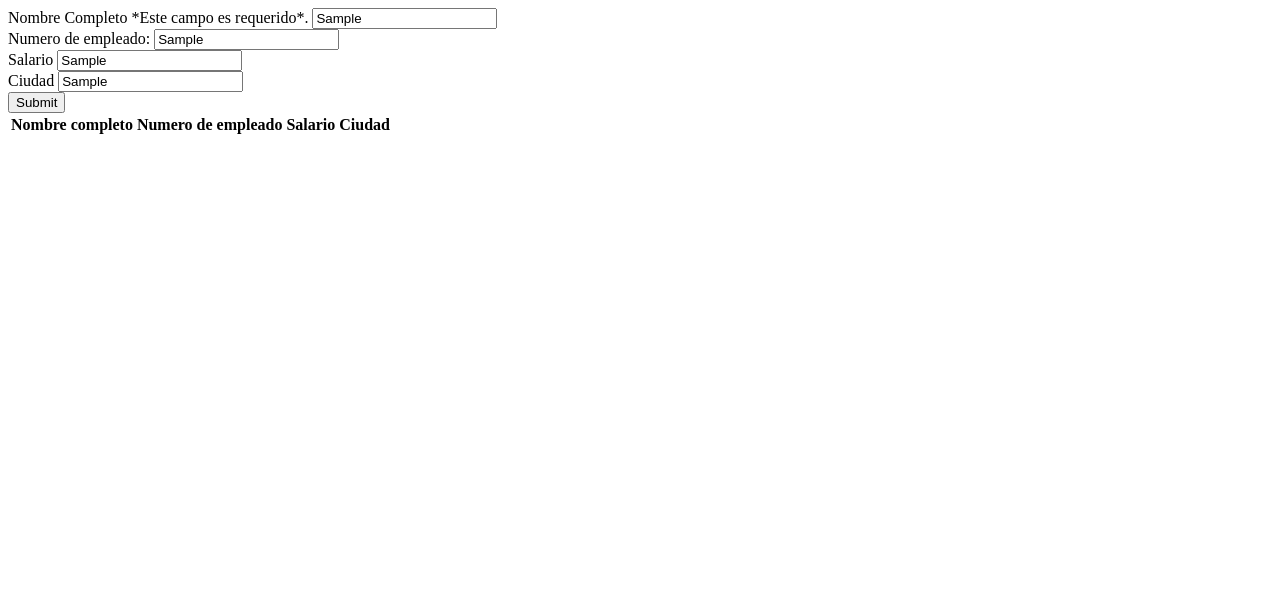
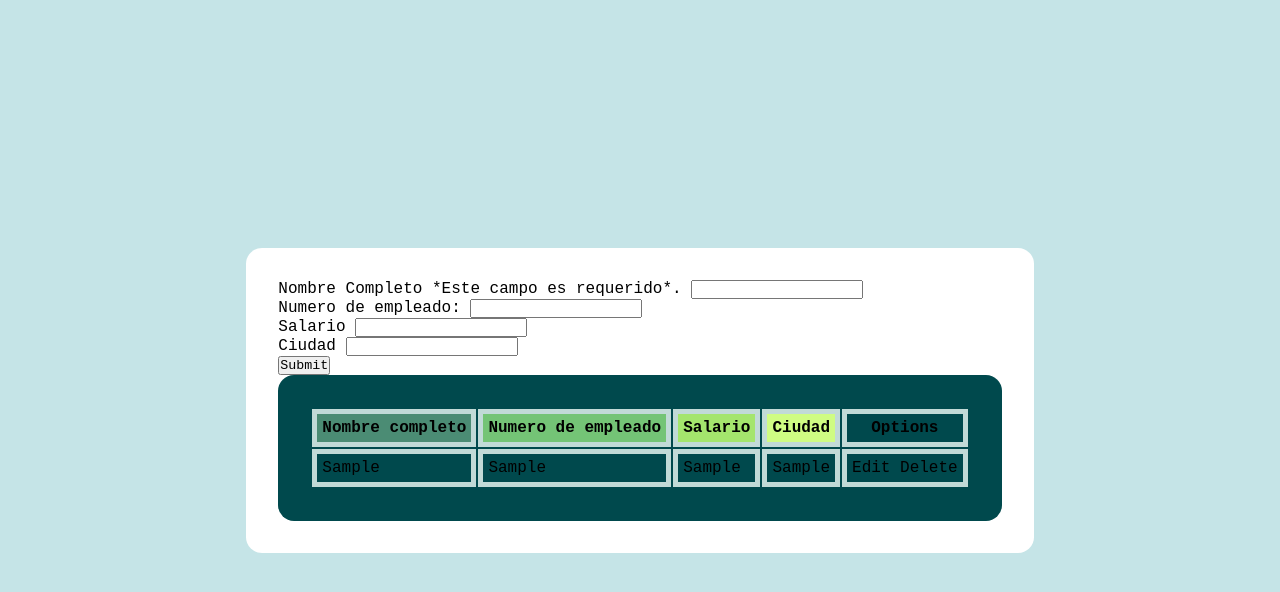
Before and after one commit to RonynPerez241100/SimpleCrud, a plain HTML site: page index.html in a window 1280 px wide. Both pictures are taken after typing "Sample", "Sample", "Sample", "Sample" into the empty fields and a click on the input "Submit". Drawn offline with Linux system fonts and the light colour scheme.

Commit message:
Final del programa

```diff
--- a/index.html
+++ b/index.html
@@ -1,6 +1,7 @@
 <!DOCTYPE html>
 <html>
 <head>
+<link rel="stylesheet" href="styles.css">
 <title>Page Title</title>
 </head>
 <body>
@@ -39,11 +40,11 @@
             <table class="list" id="employeeList">
                 <thead>
                     <tr>
-                        <th>Nombre completo</th>
-                        <th>Numero de empleado</th>
-                        <th>Salario</th>
-                        <th>Ciudad</th>
-                        <th></th>
+                        <th class="c1">Nombre completo</th>
+                        <th class="c2">Numero de empleado</th>
+                        <th class="c3">Salario</th>
+                        <th class="c4">Ciudad</th>
+                        <th>Options</th>
                     </tr>
                 </thead>
                 <tbody>
@@ -52,6 +53,7 @@
             </table>
         </div>
     </main>
+    <script src="javascript.js"></script>
 </body>
 
 </html>
--- /dev/null
+++ b/javascript.js
@@ -0,0 +1,79 @@
+var selectedRow = null
+
+function onFormSubmit() {
+    if (validate()) {
+        var formData = readFormData();
+        if (selectedRow == null)
+            insertNewRecord(formData);
+        else
+            updateRecord(formData);
+        resetForm();
+    }
+}
+
+function readFormData() {
+    var formData = {};
+    formData["fullName"] = document.getElementById("fullName").value;
+    formData["empCode"] = document.getElementById("empCode").value;
+    formData["salary"] = document.getElementById("salary").value;
+    formData["city"] = document.getElementById("city").value;
+    return formData;
+}
+
+function insertNewRecord(data) {
+    var table = document.getElementById("employeeList").getElementsByTagName('tbody')[0];
+    var newRow = table.insertRow(table.length);
+    cell1 = newRow.insertCell(0);
+    cell1.innerHTML = data.fullName;
+    cell2 = newRow.insertCell(1);
+    cell2.innerHTML = data.empCode;
+    cell3 = newRow.insertCell(2);
+    cell3.innerHTML = data.salary;
+    cell4 = newRow.insertCell(3);
+    cell4.innerHTML = data.city;
+    cell4 = newRow.insertCell(4);
+    cell4.innerHTML = `<a onClick="onEdit(this)">Edit</a>
+                       <a onClick="onDelete(this)">Delete</a>`;
+}
+
+function resetForm() {
+    document.getElementById("fullName").value = "";
+    document.getElementById("empCode").value = "";
+    document.getElementById("salary").value = "";
+    document.getElementById("city").value = "";
+    selectedRow = null;
+}
+
+function onEdit(td) {
+    selectedRow = td.parentElement.parentElement;
+    document.getElementById("fullName").value = selectedRow.cells[0].innerHTML;
+    document.getElementById("empCode").value = selectedRow.cells[1].innerHTML;
+    document.getElementById("salary").value = selectedRow.cells[2].innerHTML;
+    document.getElementById("city").value = selectedRow.cells[3].innerHTML;
+}
+function updateRecord(formData) {
+    selectedRow.cells[0].innerHTML = formData.fullName;
+    selectedRow.cells[1].innerHTML = formData.empCode;
+    selectedRow.cells[2].innerHTML = formData.salary;
+    selectedRow.cells[3].innerHTML = formData.city;
+}
+
+function onDelete(td) {
+    if (confirm('Are you sure to delete this record ?')) {
+        row = td.parentElement.parentElement;
+        document.getElementById("employeeList").deleteRow(row.rowIndex);
+        resetForm();
+    }
+}
+function validate() {
+    isValid = true;
+    if (document.getElementById("fullName").value == "") {
+        isValid = false;
+        document.getElementById("fullNameValidationError").classList.remove("hide");
+    } else {
+        isValid = true;
+        if (!document.getElementById("fullNameValidationError").classList.contains("hide"))
+            document.getElementById("fullNameValidationError").classList.add("hide");
+    }
+    return isValid;
+}
--- /dev/null
+++ b/styles.css
@@ -0,0 +1,63 @@
+*, *:after, *:before{
+    margin: 0;
+    padding: 0;
+    box-sizing: border-box;
+    font-family: 'Space Mono', monospace;
+}
+
+body{
+    display: flex;
+    flex-direction: column;
+    justify-content: center;
+    align-items: center;
+    background-color: hsl(185, 41%, 84%);
+    min-height: 100vh;
+    position: relative;
+}
+
+main{
+
+    background-color: hsl(0, 0%, 100%);
+    border-radius: 1em;
+    margin: 1em;
+    padding: 2em;
+    max-width: 1040px;
+}
+
+div {
+    display: block;
+}
+
+tr th{
+	font-weight:bold;
+    }
+tr th, tr td{
+	padding:5px;
+}
+th{
+    border: 5px solid #C1DAD7;
+}
+td{
+	border: 5px solid #C1DAD7;
+}
+.c1{
+	background:#4b8c74;
+}
+.c2{
+	background:#74c476;
+}
+.c3{
+	background:#a4e56d;
+}
+.c4{
+	background:#cffc83;
+}
+
+.result {
+    padding: 2em;
+    background: hsl(183, 100%, 15%);
+    border-radius: 1em;
+    display: flex;
+    flex-direction: column;
+    gap: 0.5em;
+}
```
